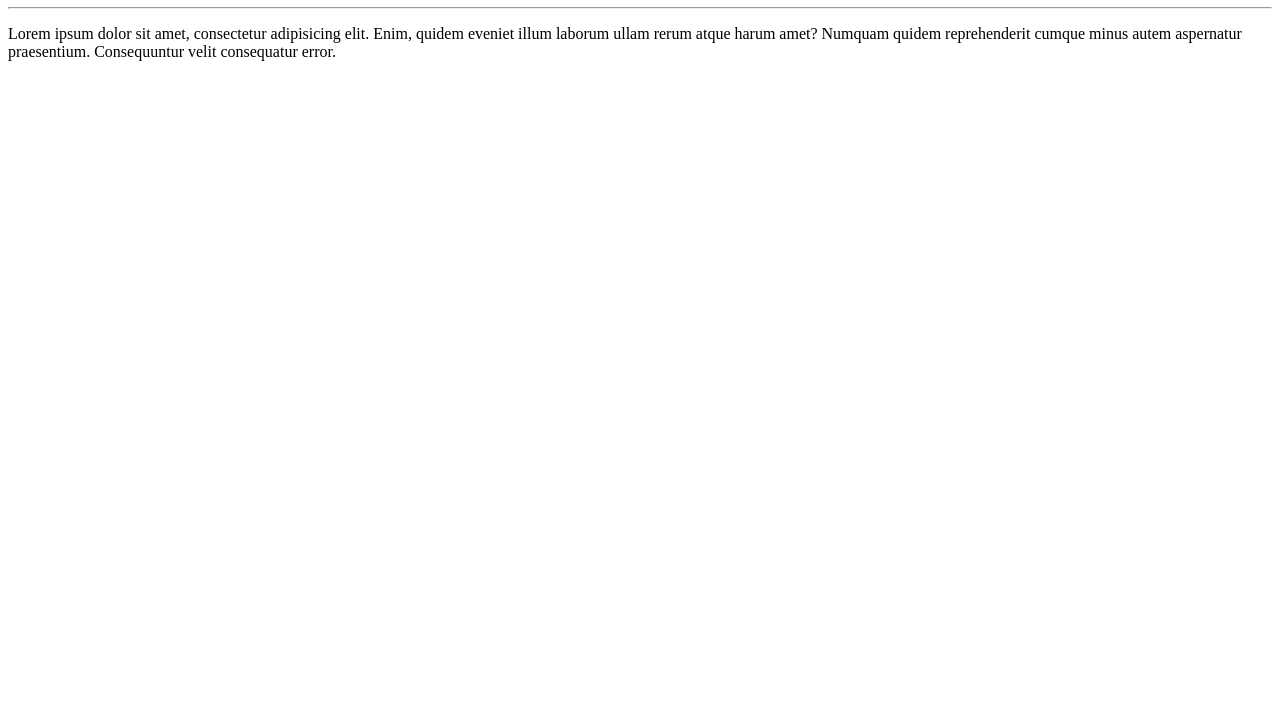
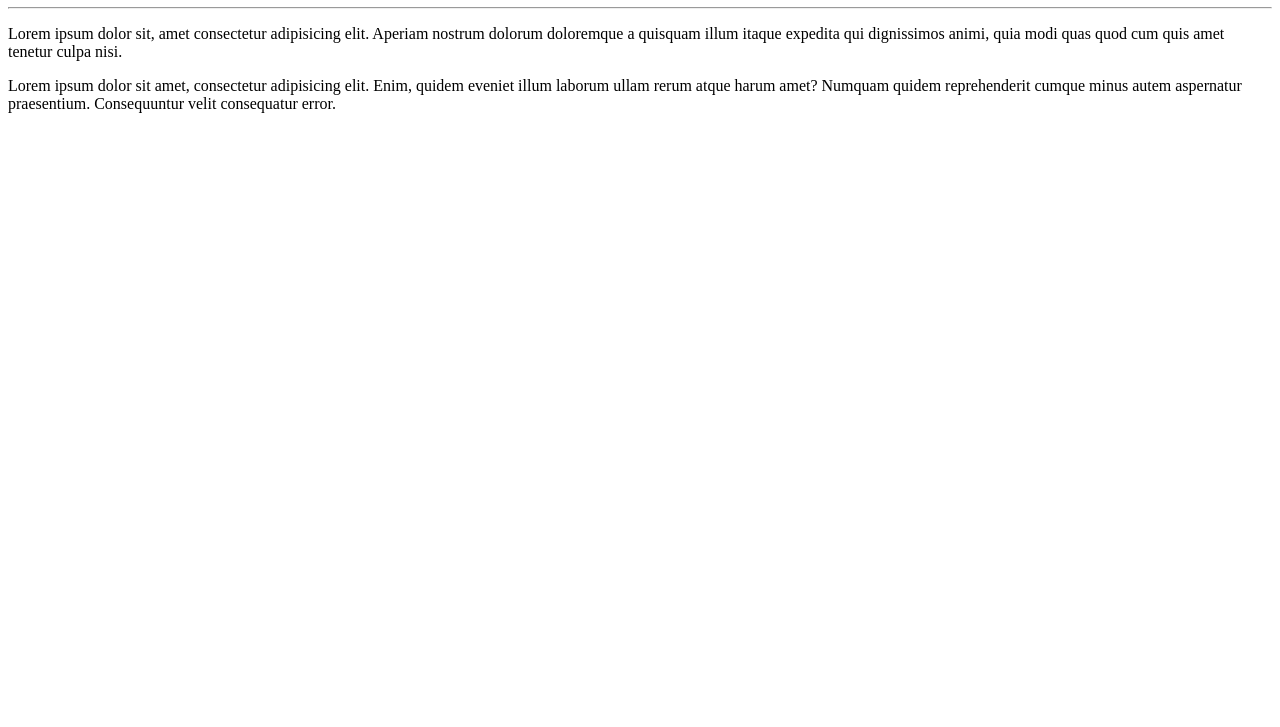
Before and after one commit to mandamg/Ola-Mundo, a plain HTML site: page site-exemple/index.html in a window 1280 px wide. Shown: the part 73-800 px from the top of the page. Drawn offline with Linux system fonts and the light colour scheme.

Commit message:
adicionei um paragrafo

```diff
--- a/site-exemple/index.html
+++ b/site-exemple/index.html
@@ -9,6 +9,7 @@
 <body>
     <h1>Olá, Mundo!</h1>
     <hr>
+    <p>Lorem ipsum dolor sit, amet consectetur adipisicing elit. Aperiam nostrum dolorum doloremque a quisquam illum itaque expedita qui dignissimos animi, quia modi quas quod cum quis amet tenetur culpa nisi.</p>
     <p>Lorem ipsum dolor sit amet, consectetur adipisicing elit. Enim, quidem eveniet illum laborum ullam rerum atque harum amet? Numquam quidem reprehenderit cumque minus autem aspernatur praesentium. Consequuntur velit consequatur error.</p>
 </body>
 </html>
```
